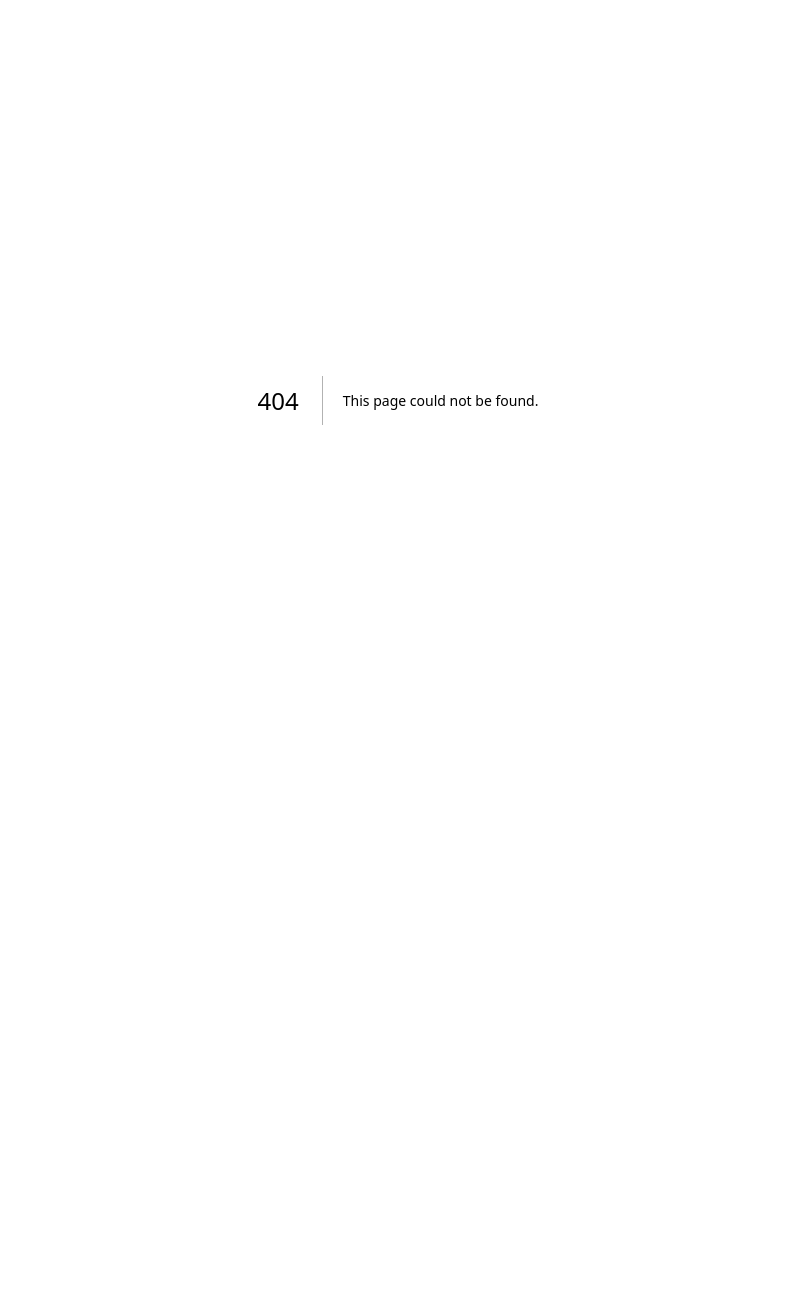
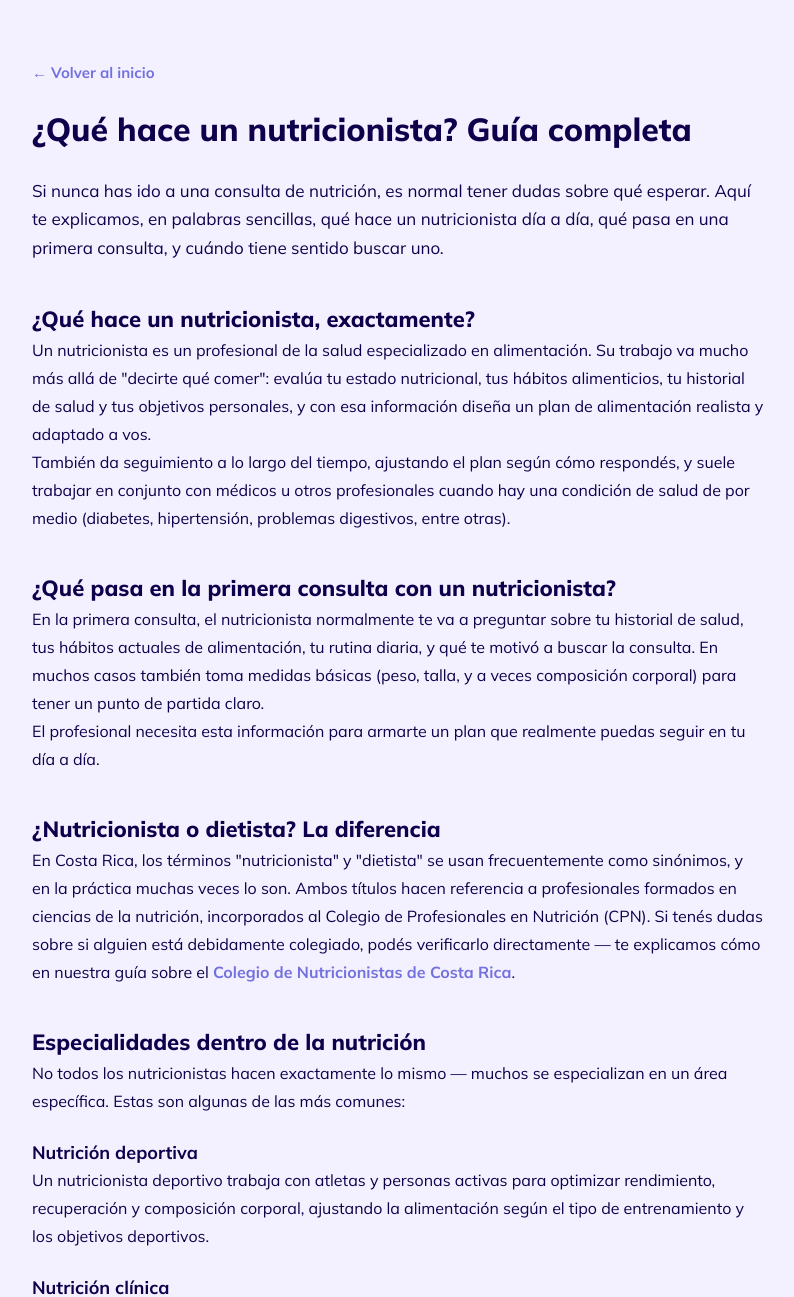
Before and after one commit to Cubujuqui/ncr-directory, a Next.js app: page /que-hace-un-nutricionista in a window 1280 px wide. Before the commit this address had no page. Shown: the top 1297 px of the page, without its empty margins (242-1036 px from the left). Before the commit the page ends 800 px from the top, so only its background shows below. Built offline with nearby package versions, Linux system fonts and the light colour scheme.

Commit message:
add missing page.tsx for que-hace-un-nutricionista route

```diff
--- /dev/null
+++ b/app/que-hace-un-nutricionista/page.tsx
@@ -0,0 +1,83 @@
+import Link from 'next/link';
+import type { Metadata } from 'next';
+import styles from './page.module.css';
+
+export const metadata: Metadata = {
+  title: '¿Qué hace un nutricionista? Guía completa',
+  description:
+    'Descubrí qué hace un nutricionista, qué esperar en la primera consulta, la diferencia con un dietista, y las especialidades dentro de la nutrición en Costa Rica.',
+};
+
+export default function QueHaceUnNutricionista() {
+  return (
+    <div className={styles.pagina}>
+      <div className={styles.contenedor}>
+        <Link href="/" className={styles.volver}>
+          ← Volver al inicio
+        </Link>
+
+        <h1 className={styles.titulo}>¿Qué hace un nutricionista? Guía completa</h1>
+
+        <p className={styles.intro}>
+          Si nunca has ido a una consulta de nutrición, es normal tener dudas sobre qué esperar. Aquí te explicamos, en palabras sencillas, qué hace un nutricionista día a día, qué pasa en una primera consulta, y cuándo tiene sentido buscar uno.
+        </p>
+
+        <h2 className={styles.h2}>¿Qué hace un nutricionista, exactamente?</h2>
+        <p className={styles.parrafo}>
+          Un nutricionista es un profesional de la salud especializado en alimentación. Su trabajo va mucho más allá de &quot;decirte qué comer&quot;: evalúa tu estado nutricional, tus hábitos alimenticios, tu historial de salud y tus objetivos personales, y con esa información diseña un plan de alimentación realista y adaptado a vos.
+        </p>
+        <p className={styles.parrafo}>
+          También da seguimiento a lo largo del tiempo, ajustando el plan según cómo respondés, y suele trabajar en conjunto con médicos u otros profesionales cuando hay una condición de salud de por medio (diabetes, hipertensión, problemas digestivos, entre otras).
+        </p>
+
+        <h2 className={styles.h2}>¿Qué pasa en la primera consulta con un nutricionista?</h2>
+        <p className={styles.parrafo}>
+          En la primera consulta, el nutricionista normalmente te va a preguntar sobre tu historial de salud, tus hábitos actuales de alimentación, tu rutina diaria, y qué te motivó a buscar la consulta. En muchos casos también toma medidas básicas (peso, talla, y a veces composición corporal) para tener un punto de partida claro.
+        </p>
+        <p className={styles.parrafo}>
+          El profesional necesita esta información para armarte un plan que realmente puedas seguir en tu día a día.
+        </p>
+
+        <h2 className={styles.h2}>¿Nutricionista o dietista? La diferencia</h2>
+        <p className={styles.parrafo}>
+          En Costa Rica, los términos &quot;nutricionista&quot; y &quot;dietista&quot; se usan frecuentemente como sinónimos, y en la práctica muchas veces lo son. Ambos títulos hacen referencia a profesionales formados en ciencias de la nutrición, incorporados al Colegio de Profesionales en Nutrición (CPN). Si tenés dudas sobre si alguien está debidamente colegiado, podés verificarlo directamente — te explicamos cómo en nuestra guía sobre el <Link href="/colegio-de-nutricionistas-costa-rica" className={styles.enlaceInterno}>Colegio de Nutricionistas de Costa Rica</Link>.
+        </p>
+
+        <h2 className={styles.h2}>Especialidades dentro de la nutrición</h2>
+        <p className={styles.parrafo}>
+          No todos los nutricionistas hacen exactamente lo mismo — muchos se especializan en un área específica. Estas son algunas de las más comunes:
+        </p>
+
+        <h3 className={styles.h3}>Nutrición deportiva</h3>
+        <p className={styles.parrafo}>
+          Un nutricionista deportivo trabaja con atletas y personas activas para optimizar rendimiento, recuperación y composición corporal, ajustando la alimentación según el tipo de entrenamiento y los objetivos deportivos.
+        </p>
+
+        <h3 className={styles.h3}>Nutrición clínica</h3>
+        <p className={styles.parrafo}>
+          Un nutricionista clínico se enfoca en el manejo nutricional de condiciones médicas específicas — diabetes, enfermedades renales, trastornos digestivos, entre otras — generalmente en coordinación con el equipo médico tratante.
+        </p>
+
+        <h3 className={styles.h3}>Nutrición pediátrica</h3>
+        <p className={styles.parrafo}>
+          Un nutricionista pediátrico trabaja específicamente con bebés, niños y adolescentes, considerando las necesidades particulares de cada etapa de crecimiento y desarrollo.
+        </p>
+
+        <h2 className={styles.h2}>¿Cuándo deberías consultar a un nutricionista?</h2>
+        <p className={styles.parrafo}>
+          No hace falta tener una condición médica para beneficiarte de una consulta de nutrición. Personas buscan un nutricionista por razones muy distintas: mejorar hábitos alimenticios, bajar o subir de peso de forma sostenible, rendir mejor en el deporte, manejar una condición de salud, o simplemente entender mejor cómo se están alimentando.
+        </p>
+
+        <div className={styles.cajaCta}>
+          <h2 className={styles.cajaCtaTitulo}>Buscá un nutricionista en Costa Rica</h2>
+          <p className={styles.cajaCtaTexto}>
+            En nuestro directorio podés buscar nutricionistas activos registrados ante el Colegio de Profesionales en Nutrición, filtrando por especialidad y modalidad de atención.
+          </p>
+          <Link href="/directorio" className={styles.botonCta}>
+            Ver el directorio
+          </Link>
+        </div>
+      </div>
+    </div>
+  );
+}
```
